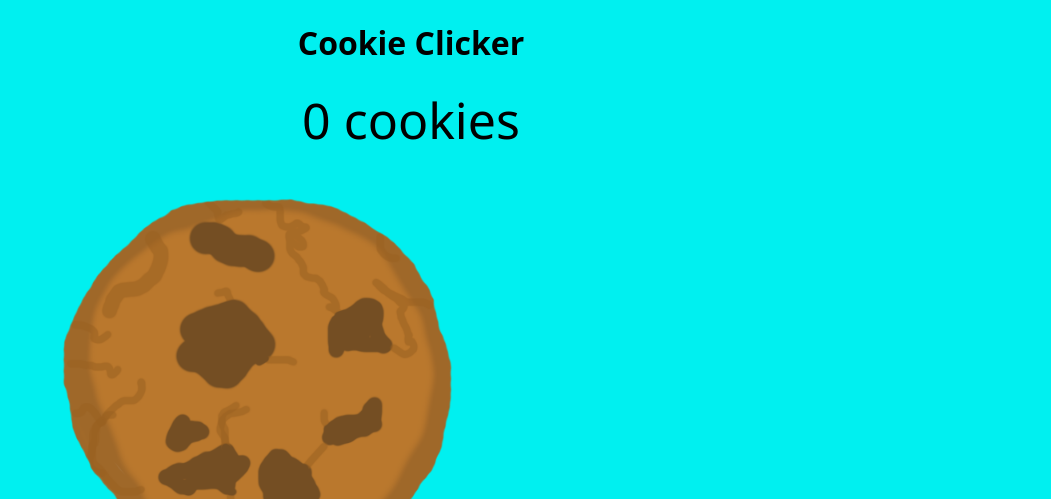
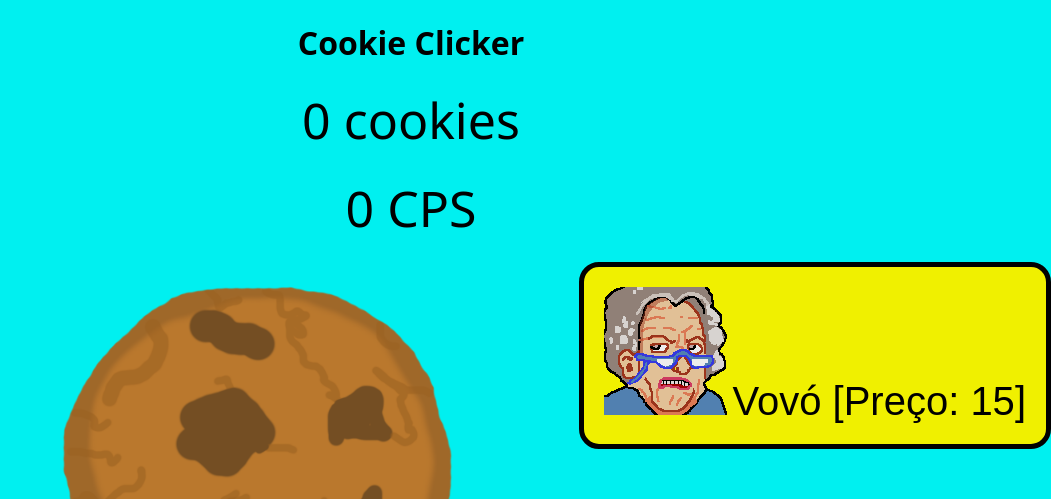
Before and after one commit to DanilegoPlays/DanilegoCookie, a React (Create React App) app: page / in a window 1280 px wide. Shown: the top 499 px of the page, without its empty margins (229-1280 px from the left). Built offline with nearby package versions, Linux system fonts and the light colour scheme.

Commit message:
Episódio 2
- Vovós adicionadas!
- CPS adicionado

```diff
--- a/src/App.js
+++ b/src/App.js
@@ -1,10 +1,14 @@
 import logo from './PrimeiroCookie.png';
+import Vovo1 from './Vovo1.png';
+import Vovo2 from './Vovo2.png';
 import './App.css';
-import { useState } from "react";
+import { useState, useEffect } from "react";
 
 function App() {
 
   const [contagem, setContagem] = useState(0); // contagem de cookies
+  const [CPS, setCPS] = useState(0); // CPS
+  const [preço, setPreço] = useState(15);
 
   function AssarCookies() {
     setContagem(contagem + 1);
@@ -20,10 +24,31 @@
   });
   }
 
+
+  useEffect(() => {
+    const timer = setInterval(() => {
+      setContagem((atual) => atual + CPS);
+    }, 1000); // a cada 1 segundo
+    return () => clearInterval(timer); // limpa o timer
+  }, [CPS]);
+
+
+  function ComprarConstrucao() {
+    if (contagem >= preço) {
+      setContagem(contagem - preço);
+      setCPS(CPS + 1);
+      setPreço(Math.floor(preço*1.2));
+    }
+  }
+
+
+
+
   return (
     <div className="App">
       <h1>Cookie Clicker</h1>
       <div style={{ fontSize: "50px", margin: "20px 0" }}>{`${contagem} cookies`}</div>
+      <div style={{ fontSize: "50px", margin: "20px 0" }}>{`${CPS} CPS`}</div>
       <script src="cookie.js"></script>
 
       <button id="cookie" onClick={AssarCookies} style={{cursor: "pointer" }}>
@@ -34,6 +59,14 @@
 
       <button id="cookie2" onClick={DestruirCookies} style={{cursor: "pointer" }}>
         Outro Cookie?
+      </button>
+
+      <button id="Vovo" onClick={ComprarConstrucao} style={{cursor: "pointer" }}>
+        <img src={Vovo1}>
+
+        </img>
+        Vovó
+        [Preço: {preço}]
       </button>
 
       <section className="hidden" id="Escondido1">
--- a/src/index.css
+++ b/src/index.css
@@ -35,6 +35,27 @@
   border: 3px solid #000000;
 }
 
+#Vovo {
+  background: #f0f000;
+  font-size: 40px;
+  color: #000000;
+  padding: 20px;
+  border-radius: 20px;
+  border: 5px solid #000000;
+  position: absolute;
+  right:0px;
+
+}
+#Vovo:hover {
+  background: url("./Vovo2.png");
+  background-color: #f06d06;
+  color: #000000;
+  padding: 22px;
+  border: 3px solid #000000;
+}
+
+
+
 .hidden {
   display: none;
 }
```
Also changed, not shown: src/Vovo1.png (added), src/Vovo2.png (added).
